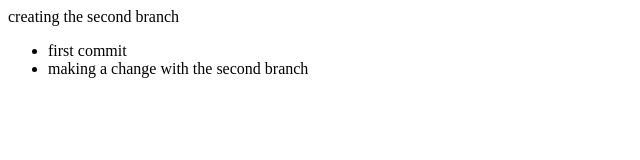
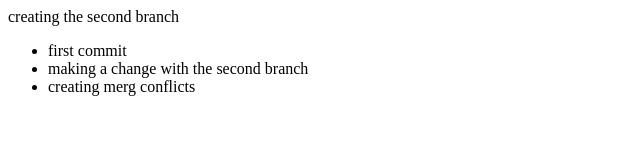
Before and after one commit to toddsutherland101/testing, a plain HTML site: page index.html in a window 1280 px wide. Shown: the whole page, without its empty margins (0-640 px from the left). Drawn offline with Linux system fonts and the light colour scheme.

Commit message:
creating conflict

```diff
--- a/index.html
+++ b/index.html
@@ -9,7 +9,7 @@ creating the second branch
 <ul>
 	<li>first commit</li>
 	<li>making a change with the second branch</li>
-
+	<li>creating merg conflicts</li>
 </ul>
 
 </body>
```
